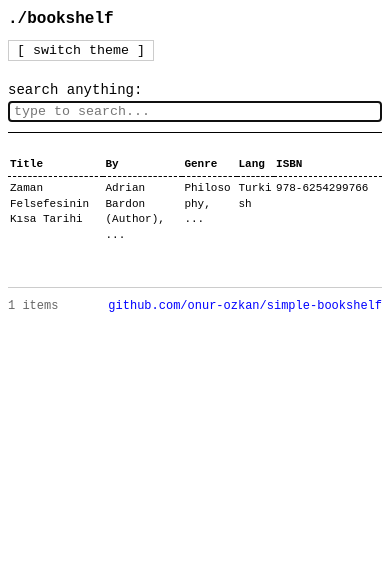
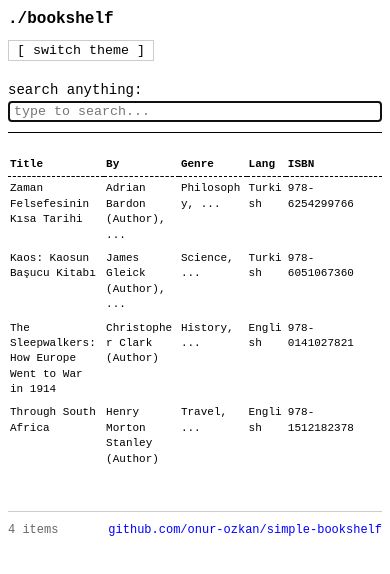
Before and after one commit to onur-ozkan/simple-bookshelf, a plain HTML site: page index.html in a window 390 px wide. Drawn offline with Linux system fonts and the light colour scheme.

Commit message:
add 3 more books
Signed-off-by: Onur Özkan <work@onurozkan.dev>

```diff
--- a/books.js
+++ b/books.js
@@ -9,12 +9,61 @@ var BOOKS = [
             { "name": "Adrian Bardon", "role": "Author" },
             { "name": "Özgür Yalçın", "role": "Translator" },
         ],
-        "print-year": 2025,
+        "print-year": 2024,
         "isbn-13": "978-6254299766",
         "genre": ["Philosophy", "Science", "Physics"],
         "language": "Turkish",
         "publisher": "İş Bankası Kültür Yayınları",
-        "print": "1st Edition",
+        "edition": "1st Edition",
         "summary": "Zaman Felsefesinin Kısa Tarihi, Sokrates öncesi filozoflardan Einstein ve sonrasına uzanan geniş bir tarihsel yelpaze içinde zamanla ilgili en önemli düşüncelerin esaslı bir özetini sunuyor. Yazarın kısa bir kitapta bu zor işin altından başarıyla kalkmasını sağlayan şey, kullandığı etkili yöntem. Bu yöntem fizik, evrimsel biyoloji ve bilişsel bilimden kaynaklanan deneysel bilgiler ile geleneksel metafiziğin argümanlarını harmanlayarak, zamanla ilgili en tutarlı dünya görüşünün ne olabileceğini araştırmaktan ibaret.\n\nZamanın gerçekten aktığı doğru mudur? Termodinamik yasaların zorunlu bir akış doğrultusu olup olmadığıyla ilgili bize söyleyebileceği bir şey var mıdır? Özel görelilik teorisi dinamik zaman anlayışıyla çelişir mi?\n\nYazar Adrian Bardon'ın zaman ve evrenle ilgili insanlığın başlangıcından bu yana sorulan ve bugün hala bilim ile metafiziğin sınırında yer almayı sürdüren sorulara cevap aramanın belki de tek makul yolunu başarılı bir şekilde uyguladığı bu kitabın felsefe öğrencilerine olduğu kadar her düzeyden meraklı okuyucuya da hitap edeceğine inanıyoruz."
+    },
+    {
+        "title": "Kaos: Kaosun Başucu Kitabı",
+        "original-title": "Chaos: Making a New Science",
+        "original-language": "English",
+        "originally-published": 1987,
+        "written-by": [
+            { "name": "James Gleick", "role": "Author" },
+            { "name": "İlkay Alptekin Demir", "role": "Translator" },
+        ],
+        "print-year": 2024,
+        "isbn-13": "978-6051067360",
+        "genre": ["Science", "Physics", "Mathematics"],
+        "language": "Turkish",
+        "publisher": "Alfa Yayınları",
+        "edition": "7th Edition",
+        "summary": "Çin'de kelebek kanat çırptığında Atlantik'te fırtına çıkar.\n\nKaos her yerde karşımıza çıkar. Sigara dumanı bir takım düzensiz helezonlar çizerek yükselir. Musluktan akan su önce düzenli aralıklarla düşerken bir süre sonra düzeni bozulur. Havanın davranışında, otoyolda birbiri peşi sıra giden arabalarda, borsada ve aklınıza gelebilecek her türlü çoklu sistemlerde kaos ortaya çıkar. Çin'de bir kelebeğin kanat çırpışı Atlantik okyanusunda fırtınaya neden olur. Peki bütün bu kaosun içinden düzenlilik nasıl ortaya çıkar? Bu anlamda artık kaos bir durumun veya sürecin bilimi değil, varoluşun bilimidir.\n\nJames Gleick bu yeni bilimi halka tanıtan ilk bilim insanlarından biridir. Uluslararası çok satan bu ödüllü kitabın genişletilmiş baskısını yeni çeviriyle okurlarımıza sunarak Kaos biliminin başvuru kitabını yeniden Türkçeye kazandırmanın mutluluğunu yaşıyoruz..."
+    },
+    {
+        "title": "The Sleepwalkers: How Europe Went to War in 1914",
+        "original-title": "The Sleepwalkers: How Europe Went to War in 1914",
+        "original-language": "English",
+        "originally-published": 2012,
+        "written-by": [
+            { "name": "Christopher Clark", "role": "Author" },
+        ],
+        "print-year": 2013,
+        "isbn-13": "978-0141027821",
+        "genre": ["History", "War", "Politics"],
+        "language": "English",
+        "publisher": "Penguin",
+        "edition": "1st Edition",
+        "summary": "The moments that it took Gavrilo Princip to step forward to the stalled car and shoot dead Franz Ferdinand and his wife were perhaps the most fateful of the modern era. An act of terrorism of staggering efficiency, it fulfilled its every aim: it would liberate Bosnia from Habsburg rule and it created a powerful new Serbia, but it also brought down four great empires, killed millions of men and destroyed a civilization. What made a seemingly prosperous and complacent Europe so vulnerable to the impact of this assassination?\n\nIn The Sleepwalkers Christopher Clark retells the story of the outbreak of the First World War and its causes. Above all, it shows how the failure to understand the seriousness of the chaotic, near genocidal fighting in the Balkans would drag Europe into catastrophe."
+    },
+    {
+        "title": "Through South Africa",
+        "original-title": "Through South Africa",
+        "original-language": "English",
+        "originally-published": 1917,
+        "written-by": [
+            { "name": "Henry Morton Stanley", "role": "Author" },
+        ],
+        "print-year": 2015,
+        "isbn-13": "978-1512182378",
+        "genre": ["Travel", "Adventure"],
+        "language": "English",
+        "publisher": "The Perfect Library",
+        "edition": "N/A",
+        "summary": "Henry Morton Stanley (1841–1904), the Welsh-born explorer famous for his 1871 meeting with the missionary David Livingstone, travelled widely in Africa. First published in 1898, this is a compendium of letters written by Stanley during his travels to Bulawayo, Johannesburg and Pretoria, which lend a unique insight into colonial South Africa in the late nineteenth century. Focusing on the country's culture and commercial development, he recalls his impressions of industries such as railways, farms and gold mines, social issues such as immigration and poverty, and the contentious relations between the Boer peoples and the British colonists which led to the Second Boer War. Through his passionate exposition, we learn of his adversity towards President Kruger's policies, and his compassion for the people who he claims were left to starve because the government's priorities were military. His memoirs provide a revealing snapshot of an important period in South Africa's history."
     }
 ];
--- a/index.html
+++ b/index.html
@@ -12,7 +12,6 @@
 </head>
 
 <body>
-
     <div class="page-header">
         <h1>./bookshelf</h1>
         <button onclick="switchTheme()" class="theme-btn">[ switch theme ]</button>
@@ -93,8 +92,8 @@
                 <span class="detail-value" id="m-publisher"></span>
             </div>
             <div class="detail-row">
-                <span class="detail-label">Print:</span>
-                <span class="detail-value" id="m-print"></span>
+                <span class="detail-label">Edition:</span>
+                <span class="detail-value" id="m-edition"></span>
             </div>
 
             <div class="detail-summary" id="m-summary"></div>
--- a/script.js
+++ b/script.js
@@ -91,7 +91,7 @@ function matchesSearch(book, term) {
         book.language,
         book['original-language'],
         book.publisher,
-        book.print,
+        book.edition,
         book['originally-published'],
         book['print-year'],
         book['isbn-13'],
@@ -151,7 +151,7 @@ function showDetails(id) {
     document.getElementById('m-genre').textContent = formatGenres(book.genre);
     document.getElementById('m-lang').textContent = book.language;
     document.getElementById('m-publisher').textContent = book.publisher;
-    document.getElementById('m-print').textContent = book.print;
+    document.getElementById('m-edition').textContent = book.edition;
     document.getElementById('m-summary').textContent = book.summary;
 
     document.getElementById('detail-modal').style.display = 'flex';
--- a/style.css
+++ b/style.css
@@ -119,23 +119,31 @@ tr:hover td {
 }
 
 .col-title {
-    width: 30%;
+    width: 28%;
 }
 
 .col-written-by {
-    width: 20%;
+    width: 18%;
 }
 
 .col-genre {
-    width: 15%;
+    width: 12%;
 }
 
 .col-lang {
-    width: 10%;
+    width: 8%;
+}
+
+.col-publisher {
+    width: 18%;
+}
+
+.col-edition {
+    width: 8%;
 }
 
 .col-isbn {
-    width: 25%;
+    width: 8%;
 }
 
 .footer {
@@ -280,31 +288,28 @@ tr:hover td {
     }
 
     .col-title {
-        width: 22%;
+        width: 26%;
     }
 
     .col-written-by {
+        width: 20%;
+    }
+
+    .col-genre {
         width: 18%;
     }
 
-    .col-genre {
-        width: 12%;
-        display: table-cell;
+    .col-lang {
+        width: 10%;
     }
 
-    .col-lang {
-        width: 8%;
-        display: table-cell;
+    .col-isbn {
+        width: 26%;
     }
 
-    .col-publisher {
-        width: 15%;
-        display: table-cell;
-    }
-
-    .col-print {
-        width: auto;
-        display: table-cell;
+    .col-publisher,
+    .col-edition {
+        display: none;
     }
 
     .modal-content {
```
